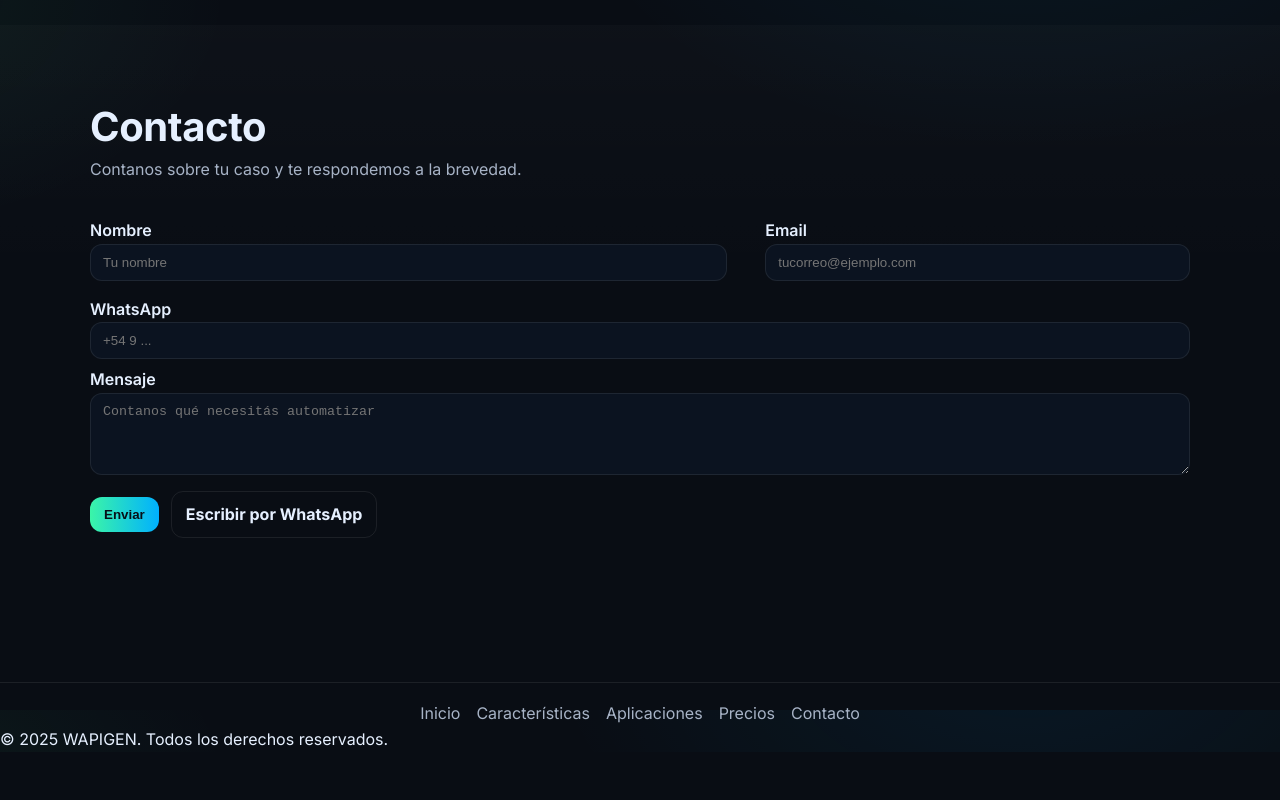
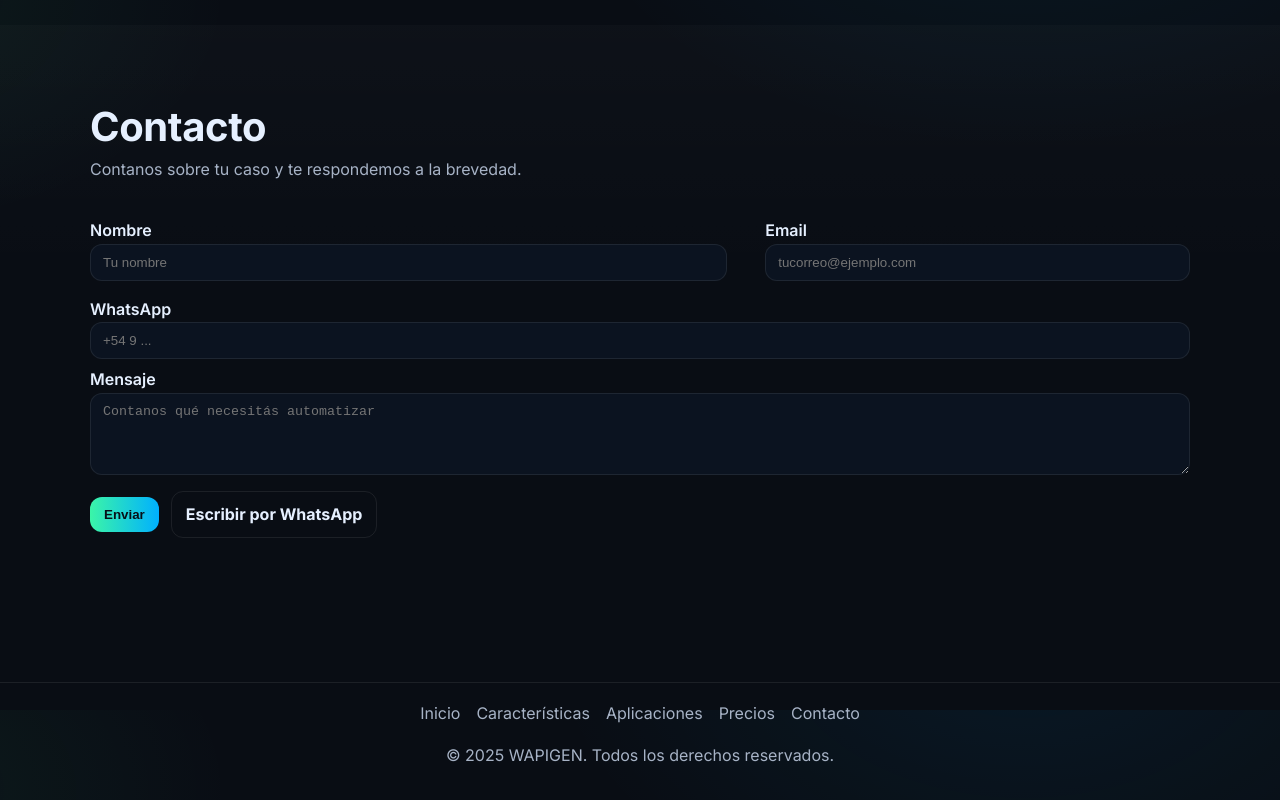
Before and after one commit to arielmartinelli/WapiGen, a plain HTML site: page index.html in a window 1280 px wide. Shown: the part 2490-3290 px from the top of the page. Before the commit the page ends 3242 px from the top, so only its background shows below. Drawn offline with Linux system fonts and the light colour scheme.

Commit message:
primer commit

```diff
--- a/index.html
+++ b/index.html
@@ -7,7 +7,7 @@
   <meta name="description" content="WAPIGEN: agentes automatizadores de IA para WhatsApp. Turnos, ventas, recordatorios y atención al cliente para comercios y servicios." />
   <meta property="og:title" content="WAPIGEN — Agentes WhatsApp con IA" />
   <meta property="og:description" content="Automatizá WhatsApp con IA: turnos, ventas y soporte 24/7." />
-  <meta property="og:image" content="https://github.com/arielmartinelli/WapiGen/blob/main/assets/logo.png" />
+  <meta property="og:image" content="assets/logo.png" />
   <meta property="og:type" content="website" />
   <meta property="og:locale" content="es_AR" />
   <link rel="icon" href="assets/favicon.svg" type="image/svg+xml" />
--- a/styles.css
+++ b/styles.css
@@ -185,6 +185,13 @@ label{display:block;font-weight:600;margin:8px 0}
 }
 }
 
+.legal {
+    text-align: center;
+    color: var(--muted);
+    padding-top: 1rem;
+    padding-bottom: 2rem;
+  }
+
 @media (max-width: 768px) {
   .footer-inner {
     display: none; /* oculta todo el contenido superior del footer */
```
